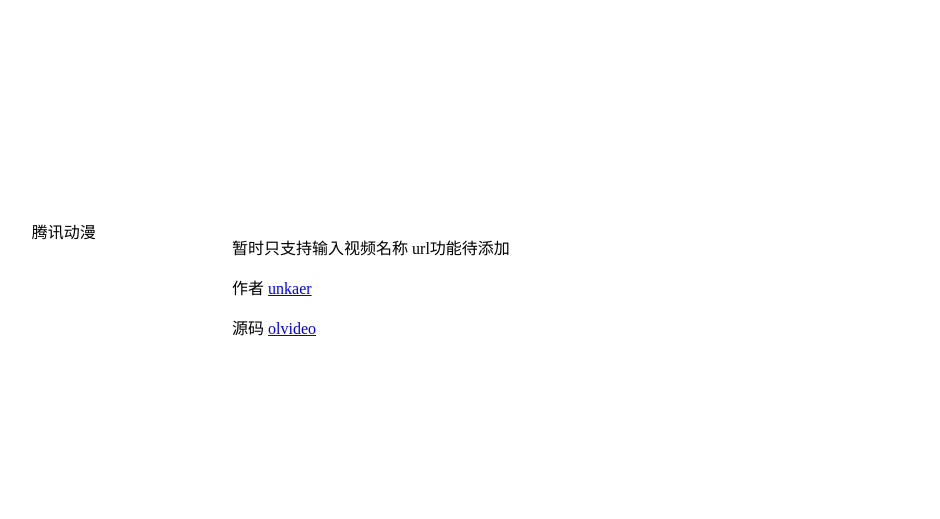
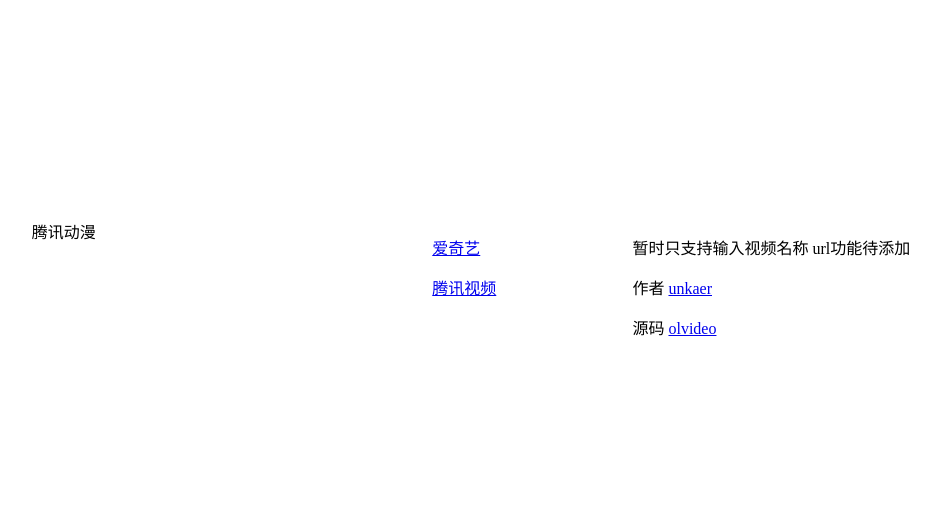
Before and after one commit to unkaer/olvideos, a PHP site: page /index.php in a window 1280 px wide. Shown: the part 347-866 px from the top of the page, without its empty margins (52-992 px from the left). Run offline with PHP 8.4, Linux system fonts and the light colour scheme; data that the repository does not hold is empty.

Commit message:
修复空白bug

```diff
--- a/dx.php
+++ b/dx.php
@@ -140,6 +140,7 @@ function build(){
     for($i=0;$i<sizeof($luanma);$i++){
         $array[$n]["des"]=str_replace($luanma[$i],"",$array[$n]["des"]);
     }
+    if(isset($array[$n]["title"])){
         print_r('<div id="playul"><div><a id="cover" href="./play.php?wd='.$name.'&id='.$n.'" target="_blank" title="'.$array[$n]["des"].'" style="background-image: url('.$array[$n]["cover"].')">');  // 封面
         print_r("<span class=\"type\" >".$array[$n]["type"]."</span>");
         print_r("<span class=\"year\" >".$array[$n]["year"]."</span></a>");
@@ -155,6 +156,7 @@ function build(){
             print_r("</textarea></p>");
         }
         print_r("</div></div>");
+    }
     if(false!==fopen($file,'w+')){
         file_put_contents($file,serialize($array));//写入缓存
     }
--- a/index.php
+++ b/index.php
@@ -142,6 +142,14 @@ for($i=0;$i<sizeof($rlue1);$i++){
     }
     echo "</li></div>";
 }
+// 待添加 每日推荐
+echo "<div id='playul'></div>";
+// 爱奇艺、腾讯视频链接
+print_r('<div id="playul">
+<p><a href="https://www.iqiyi.com/" target="_blank">爱奇艺</a></p>
+<p><a href="https://v.qq.com/" target="_blank">腾讯视频</a></p></div>');
+
+// 鼠标移动选择 变红特效
 echo '<script>
 function red(x){
 x.style.color="red";
```
Lines whose indentation alone changed are shown as unchanged.
